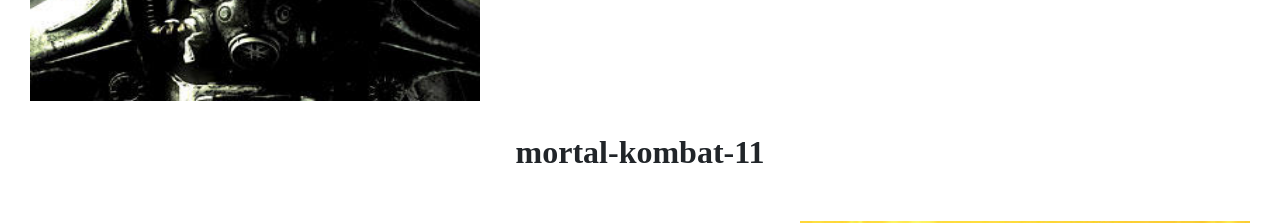
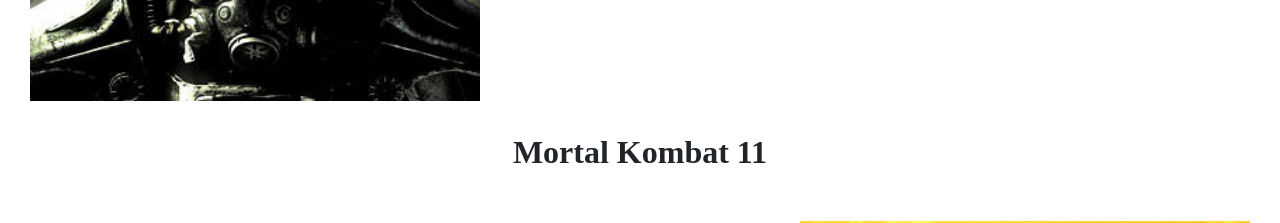
Before and after one commit to Babel-India/Sixth-Newsletter, a React (Create React App) app: page / in a window 1280 px wide. Shown: the part 2440-2663 px from the top of the page. Built offline with nearby package versions, Linux system fonts and the light colour scheme; a web font is replaced by a local one.

Commit message:
Update Games.js

```diff
--- a/src/Components/Games.js
+++ b/src/Components/Games.js
@@ -21,7 +21,7 @@
               <p>Release date: 28 October 2008</p>
            </div>
            <div className="game-1">
-               <h2 className='game-name'>mortal-kombat-11 </h2>
+               <h2 className='game-name'>Mortal Kombat 11 </h2>
               <p className="game-des">
                 <img alt='game' className="game-image" src={ require("../Images/Games/mortal-kombat-11.jpg").default } />
                  Banned in Indonesia because of excessive violence and gore.
```
